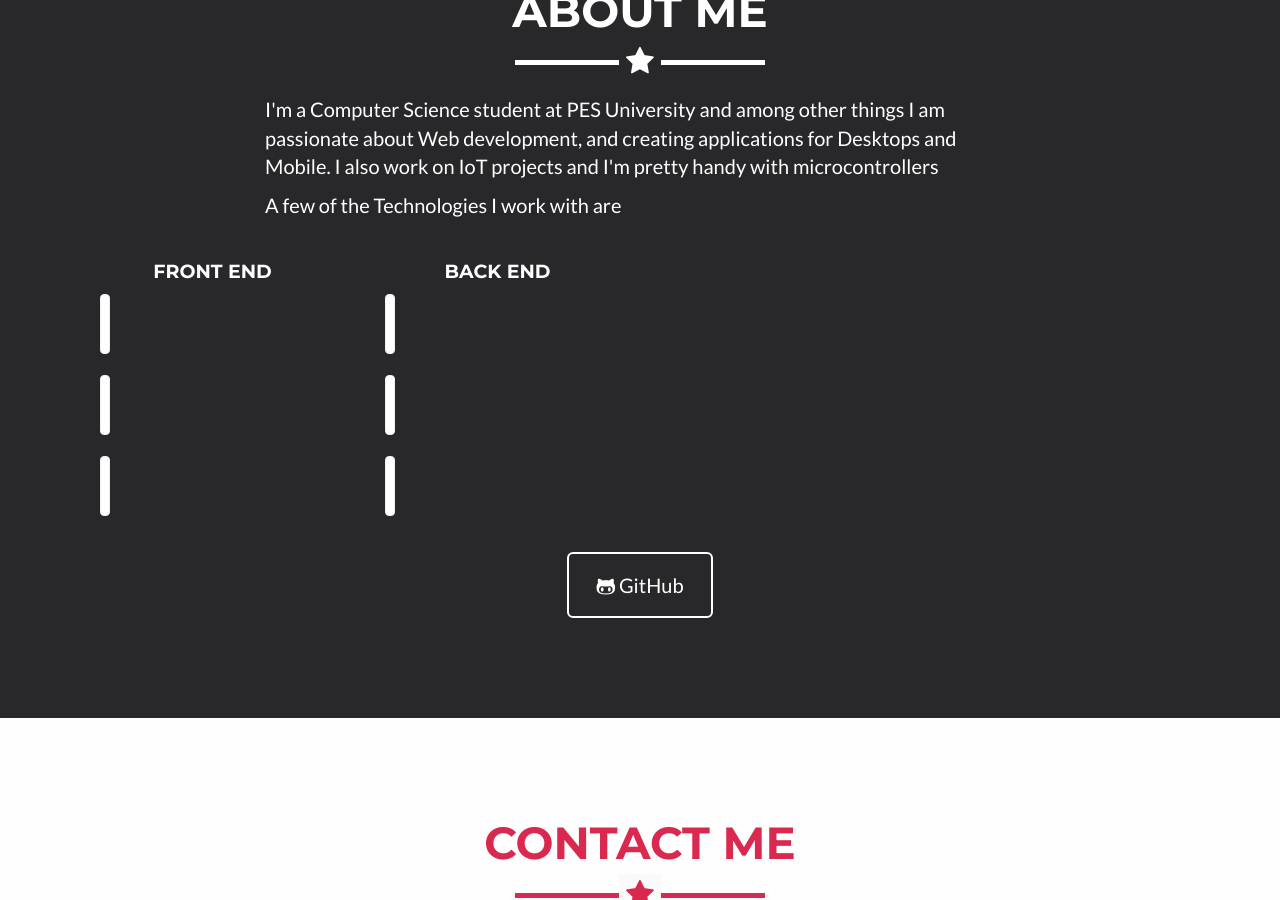
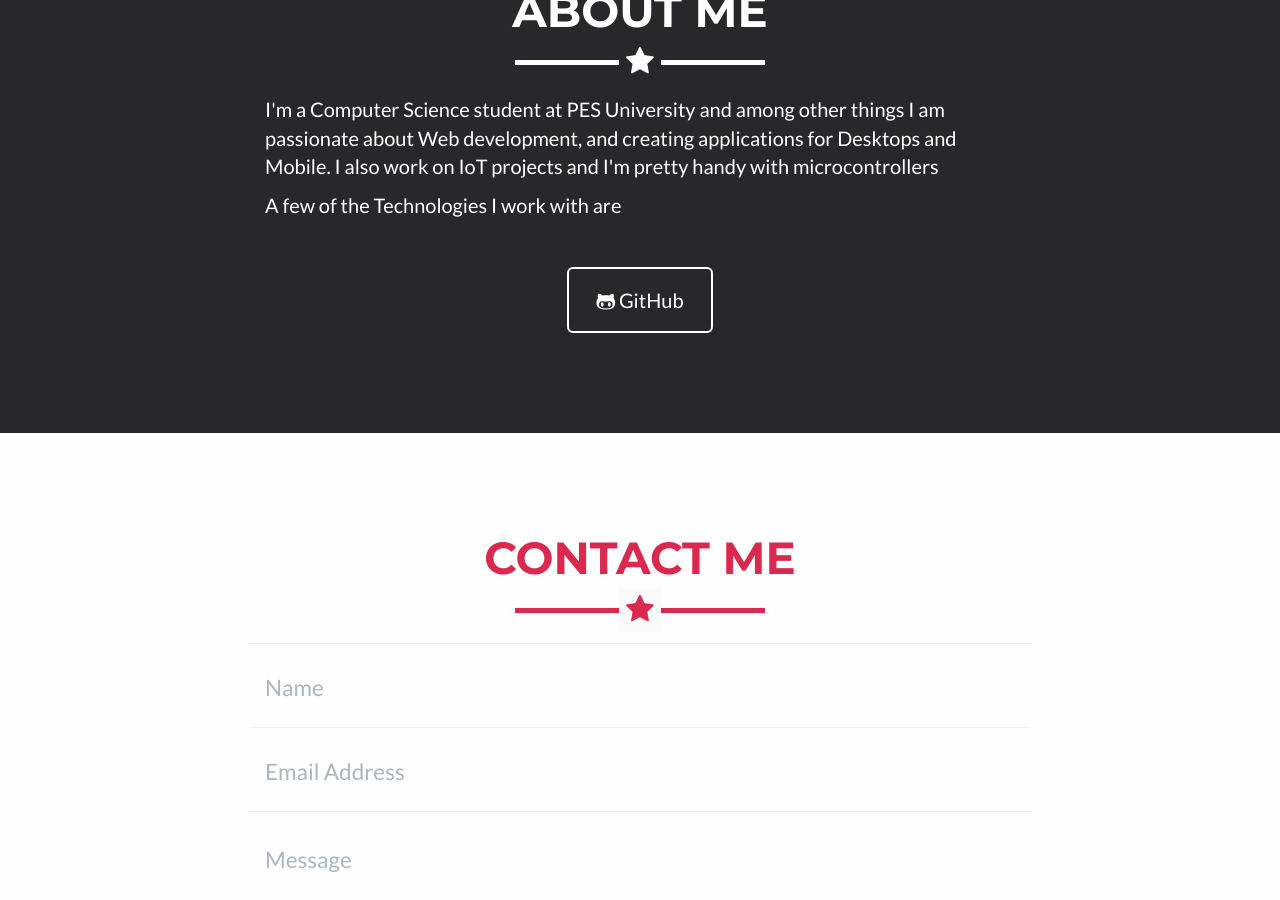
Before and after one commit to Aveek-Saha/Aveek-Saha.github.io, a Jekyll site: the page built from index.html, in a window 1280 px wide and 900 px high, scrolled down 2182 px. Built offline with Jekyll 4.4.1, drawn with Linux system fonts in a browser that asks for light colours; some web fonts are replaced; grey boxes are pictures that could not be loaded.

Commit message:
Update about.html

```diff
--- a/_includes/about.html
+++ b/_includes/about.html
@@ -63,81 +63,7 @@
             </div>
 
                 </div> -->
-         <div class="flex-row row">
 
-		 <div class="col-lg-3" style="text-align:center">
-                 <h4>Front end</h4>
-		<div class="col-xs-3 col-sm-2 col-lg-1">
-		<div class="thumbnail ">
-			<div class="caption">
-				<img height="32" width="32" src="https://cdn.jsdelivr.net/npm/simple-icons@latest/icons/stackoverflow.svg" />
-		</div>
-		</div>
-		</div>
-
-
-
-		<div class="col-xs-3 col-sm-2 col-lg-1">
-			<div class="thumbnail ">
-				<div class="caption">
-					<img height="32" width="32" src="https://cdn.jsdelivr.net/npm/simple-icons@latest/icons/stackoverflow.svg" />
-				</div>
-				<!-- /.caption -->
-			</div>
-			<!-- /.thumbnail -->
-		</div>
-
-
-		<div class="col-xs-3 col-sm-2 col-lg-1">
-			<div class="thumbnail">
-				<div class="caption">
-					<img height="32" width="32" src="https://cdn.jsdelivr.net/npm/simple-icons@latest/icons/stackoverflow.svg" />
-				</div>
-				<!-- /.caption -->
-			</div>
-			<!-- /.thumbnail -->
-		</div>
-			 </div>
-
-
-		           <div class="col-lg-3" style="text-align:center">
-                 <h4>Back end</h4>
-		<div class="col-xs-3 col-sm-2 col-lg-1">
-			<div class="thumbnail">
-				<div class="caption">
-				<img height="32" width="32" src="https://cdn.jsdelivr.net/npm/simple-icons@latest/icons/stackoverflow.svg" />
-				</div>
-				<!-- /.caption -->
-			</div>
-			<!-- /.thumbnail -->
-		</div>
-
-
-		<div class="col-xs-3 col-sm-2 col-lg-1">
-			<div class="thumbnail">
-				<div class="caption">
-					<img height="32" width="32" src="https://cdn.jsdelivr.net/npm/simple-icons@latest/icons/stackoverflow.svg" />
-				</div>
-				<!-- /.caption -->
-			</div>
-			<!-- /.thumbnail -->
-		</div>
-
-
-		<div class="col-xs-3 col-sm-2 col-lg-1">
-			<div class="thumbnail">
-				<div class="caption">
-					<img height="32" width="32" src="https://cdn.jsdelivr.net/npm/simple-icons@latest/icons/stackoverflow.svg" />
-				</div>
-				<!-- /.caption -->
-			</div>
-			<!-- /.thumbnail -->
-		</div>
-		 </div>
-
-
-	</div>
-	<!-- /.flex-row  -->
                 <div class="col-lg-8 col-lg-offset-2 text-center">
                     <a href="https://github.com/Aveek-Saha" class="btn btn-lg btn-outline">
                         <i class="fa fa-github-alt"></i> GitHub
```
